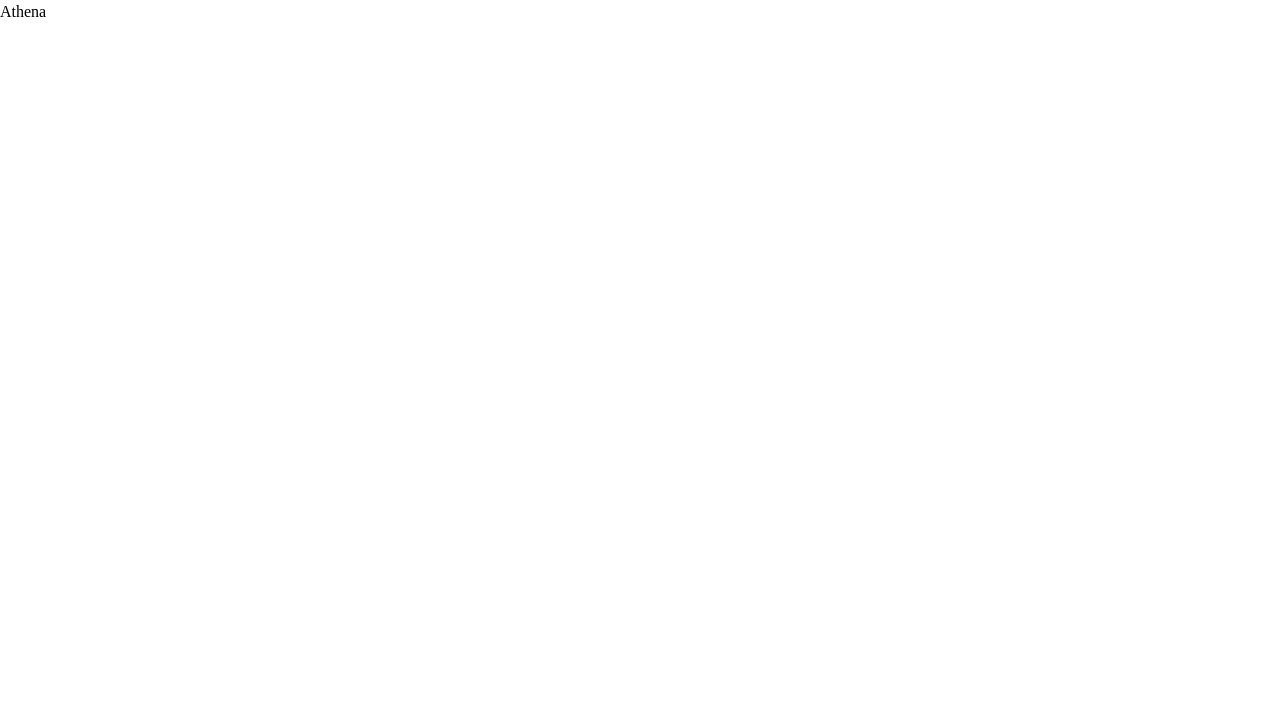
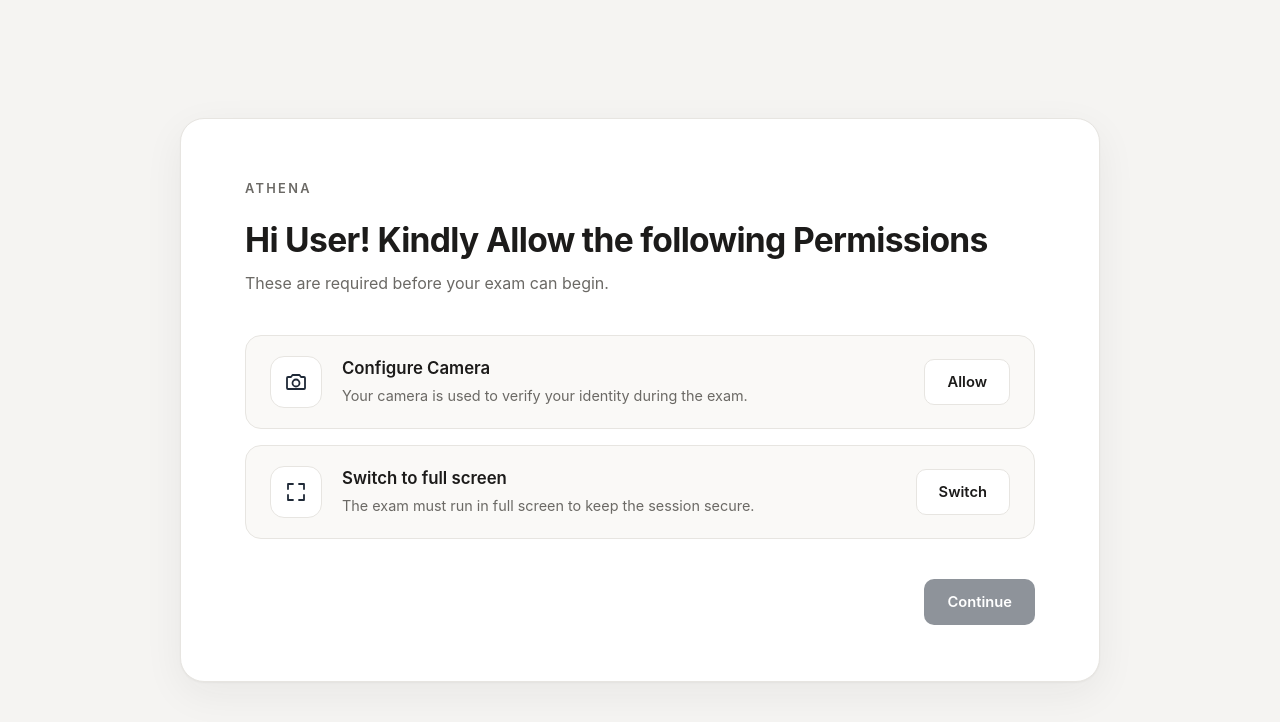
Before and after one commit to krishpusa-prog/Athena, a React (Vite) app: page / in a window 1280 px wide. Shown: the top 722 px of the page. Built offline with nearby package versions, Linux system fonts and the light colour scheme.

Commit message:
added css

```diff
--- /dev/null
+++ b/src/App.css
@@ -0,0 +1,208 @@
+:root {
+  --bg: #f5f4f2;
+  --surface: #ffffff;
+  --text: #1c1b1a;
+  --text-muted: #6b6965;
+  --border: #e7e5e1;
+  --accent: #1f2937;
+  --accent-hover: #111827;
+  --success: #15803d;
+  --success-bg: #e8f5ec;
+  --danger: #b42318;
+  --danger-bg: #fdecea;
+}
+
+.app {
+  min-height: 100%;
+  display: flex;
+  align-items: center;
+  justify-content: center;
+  padding: 32px 24px;
+  background: var(--bg);
+  color: var(--text);
+  font-family: 'Inter', system-ui, -apple-system, 'Segoe UI', Roboto, sans-serif;
+}
+
+/* ---------- Card ---------- */
+.card {
+  width: 100%;
+  max-width: 920px;
+  padding: 56px 64px;
+  background: var(--surface);
+  border: 1px solid var(--border);
+  border-radius: 24px;
+  box-shadow: 0 1px 2px rgba(28, 27, 26, 0.04), 0 12px 40px rgba(28, 27, 26, 0.06);
+}
+
+.card__header {
+  margin-bottom: 40px;
+}
+
+.brand {
+  display: inline-block;
+  margin-bottom: 20px;
+  font-size: 0.8rem;
+  font-weight: 600;
+  letter-spacing: 0.18em;
+  text-transform: uppercase;
+  color: var(--text-muted);
+}
+
+.greeting {
+  margin: 0 0 10px;
+  font-size: clamp(1.6rem, 3vw, 2.1rem);
+  font-weight: 700;
+  line-height: 1.25;
+  letter-spacing: -0.02em;
+}
+
+.subtitle {
+  margin: 0;
+  font-size: 1rem;
+  color: var(--text-muted);
+}
+
+/* ---------- Permission list ---------- */
+.permissions {
+  display: flex;
+  flex-direction: column;
+  gap: 16px;
+  margin: 0;
+  padding: 0;
+  list-style: none;
+}
+
+.permission {
+  display: grid;
+  grid-template-columns: 52px 1fr auto;
+  align-items: center;
+  gap: 20px;
+  padding: 20px 24px;
+  background: #faf9f7;
+  border: 1px solid var(--border);
+  border-radius: 16px;
+  transition: border-color 0.2s, background 0.2s;
+}
+
+.permission--granted {
+  background: var(--success-bg);
+  border-color: #b9dfc4;
+}
+
+.permission--denied {
+  background: var(--danger-bg);
+  border-color: #f2c0bb;
+}
+
+.permission__icon {
+  display: grid;
+  place-items: center;
+  width: 52px;
+  height: 52px;
+  background: var(--surface);
+  border: 1px solid var(--border);
+  border-radius: 14px;
+  color: var(--accent);
+}
+
+.permission--granted .permission__icon {
+  color: var(--success);
+  border-color: #b9dfc4;
+}
+
+.permission__icon svg {
+  width: 24px;
+  height: 24px;
+  fill: none;
+  stroke: currentColor;
+  stroke-width: 1.8;
+  stroke-linecap: round;
+  stroke-linejoin: round;
+}
+
+.permission__title {
+  margin: 0 0 4px;
+  font-size: 1.05rem;
+  font-weight: 600;
+}
+
+.permission__desc {
+  margin: 0;
+  font-size: 0.9rem;
+  line-height: 1.5;
+  color: var(--text-muted);
+}
+
+.permission--denied .permission__desc {
+  color: var(--danger);
+}
+
+/* ---------- Buttons ---------- */
+.btn {
+  padding: 11px 22px;
+  font: inherit;
+  font-size: 0.92rem;
+  font-weight: 600;
+  border: 1px solid transparent;
+  border-radius: 10px;
+  cursor: pointer;
+  transition: background 0.15s, border-color 0.15s, opacity 0.15s;
+}
+
+.btn:disabled {
+  cursor: not-allowed;
+  opacity: 0.5;
+}
+
+.btn:focus-visible {
+  outline: 2px solid var(--accent);
+  outline-offset: 2px;
+}
+
+.btn--primary {
+  background: var(--accent);
+  color: #fff;
+}
+
+.btn--primary:hover:not(:disabled) {
+  background: var(--accent-hover);
+}
+
+.btn--secondary {
+  background: var(--surface);
+  border-color: var(--border);
+  color: var(--text);
+}
+
+.btn--secondary:hover:not(:disabled) {
+  border-color: var(--accent);
+}
+
+.permission--granted .btn--secondary {
+  background: transparent;
+  border-color: transparent;
+  color: var(--success);
+  opacity: 1;
+}
+
+/* ---------- Footer ---------- */
+.card__footer {
+  display: flex;
+  justify-content: flex-end;
+  margin-top: 40px;
+}
+
+/* ---------- Small screens ---------- */
+@media (max-width: 720px) {
+  .card {
+    padding: 32px 24px;
+  }
+
+  .permission {
+    grid-template-columns: 44px 1fr;
+  }
+
+  .permission .btn {
+    grid-column: 1 / -1;
+  }
+}
--- a/src/App.jsx
+++ b/src/App.jsx
@@ -1,7 +1,118 @@
-export default function App() {
+import { useState } from 'react'
+import './App.css'
+
+const CameraIcon = () => (
+  <svg viewBox="0 0 24 24" aria-hidden="true">
+    <path d="M4 7h3l1.5-2h7L17 7h3a1 1 0 0 1 1 1v10a1 1 0 0 1-1 1H4a1 1 0 0 1-1-1V8a1 1 0 0 1 1-1Z" />
+    <circle cx="12" cy="13" r="3.5" />
+  </svg>
+)
+
+const FullscreenIcon = () => (
+  <svg viewBox="0 0 24 24" aria-hidden="true">
+    <path d="M4 9V4h5M20 9V4h-5M4 15v5h5M20 15v5h-5" />
+  </svg>
+)
+
+const CheckIcon = () => (
+  <svg viewBox="0 0 24 24" aria-hidden="true">
+    <path d="m5 12.5 4.5 4.5L19 7.5" />
+  </svg>
+)
+
+function PermissionItem({ icon, title, description, status, actionLabel, onAction }) {
+  const granted = status === 'granted'
+
   return (
-    <div className="flex h-full items-center justify-center bg-slate-900 text-white">
-      <h1 className="text-4xl font-bold tracking-tight">Athena</h1>
-    </div>
+    <li className={`permission permission--${status}`}>
+      <div className="permission__icon">{granted ? <CheckIcon /> : icon}</div>
+
+      <div className="permission__text">
+        <h2 className="permission__title">{title}</h2>
+        <p className="permission__desc">
+          {status === 'denied' ? 'Permission was denied. Please try again.' : description}
+        </p>
+      </div>
+
+      <button
+        type="button"
+        className="btn btn--secondary"
+        onClick={onAction}
+        disabled={granted}
+      >
+        {granted ? 'Done' : actionLabel}
+      </button>
+    </li>
   )
 }
+
+export default function App() {
+  const [camera, setCamera] = useState('idle')         // 'idle' | 'granted' | 'denied'
+  const [fullscreen, setFullscreen] = useState('idle')
+
+  const configureCamera = async () => {
+    try {
+      const stream = await navigator.mediaDevices.getUserMedia({ video: true })
+      stream.getTracks().forEach((track) => track.stop()) // we only needed the permission check
+      setCamera('granted')
+    } catch {
+      setCamera('denied')
+    }
+  }
+
+  const switchToFullscreen = async () => {
+    try {
+      if (window.electronAPI) {
+        const isFullScreen = await window.electronAPI.setFullScreen(true)
+        setFullscreen(isFullScreen ? 'granted' : 'denied')
+      } else {
+        // Plain-browser fallback (npm run dev without Electron)
+        await document.documentElement.requestFullscreen()
+        setFullscreen('granted')
+      }
+    } catch {
+      setFullscreen('denied')
+    }
+  }
+
+  const allGranted = camera === 'granted' && fullscreen === 'granted'
+
+  return (
+    <main className="app">
+      <section className="card">
+        <header className="card__header">
+          <span className="brand">Athena</span>
+          <h1 className="greeting">Hi User! Kindly Allow the following Permissions</h1>
+          <p className="subtitle">
+            These are required before your exam can begin.
+          </p>
+        </header>
+
+        <ul className="permissions">
+          <PermissionItem
+            icon={<CameraIcon />}
+            title="Configure Camera"
+            description="Your camera is used to verify your identity during the exam."
+            status={camera}
+            actionLabel="Allow"
+            onAction={configureCamera}
+          />
+          <PermissionItem
+            icon={<FullscreenIcon />}
+            title="Switch to full screen"
+            description="The exam must run in full screen to keep the session secure."
+            status={fullscreen}
+            actionLabel="Switch"
+            onAction={switchToFullscreen}
+          />
+        </ul>
+
+        <footer className="card__footer">
+          <button type="button" className="btn btn--primary" disabled={!allGranted}>
+            Continue
+          </button>
+        </footer>
+      </section>
+    </main>
+  )
+}
```
